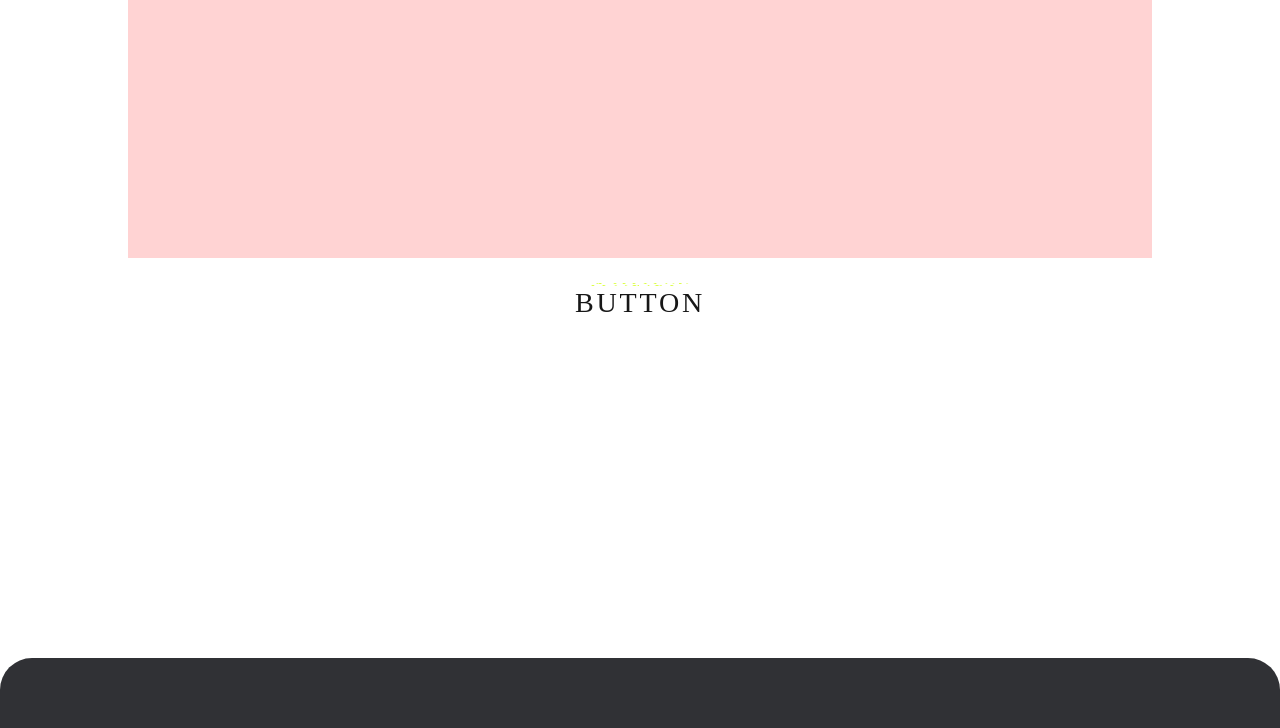
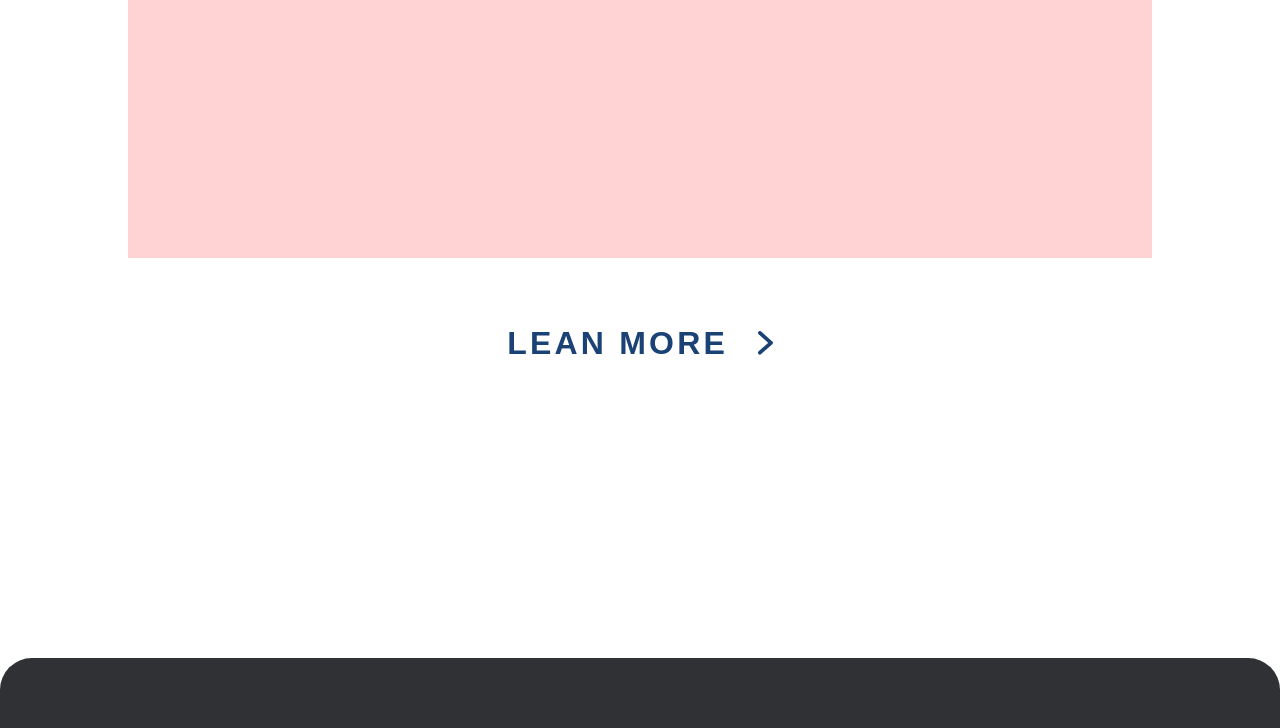
Before and after one commit to shuuuun3/festival-website, a Next.js app: page / in a window 1280 px wide. Shown: the part 1222-1950 px from the top of the page. Built offline with nearby package versions, Linux system fonts and the light colour scheme; a web font is replaced by a local one.

Commit message:
flipbtn実装完了

```diff
--- a/src/app/page.module.css
+++ b/src/app/page.module.css
@@ -189,54 +189,13 @@
       }
 
       .about_btn {
+        width: 100%;
+        margin-top: 5vh;
         display: flex;
         justify-content: center;
+        align-items: center;
+      }
 
-        .flipBtn {
-          position: relative;
-          display: block;
-          width: 100%;
-          perspective: 1000px;
-        }
-
-        .flipBtn_inner {
-          perspective: 800px; /* 3D空間を定義 */
-          transform-style: preserve-3d; /* 子要素を3Dで保持 */
-          transition: transform 0.2s ease-in-out; /* 滑らかな回転 */
-          transform-origin: bottom center; /* 下端を支点に回転 */
-        }
-
-        .flipBtn_front, .flipBtn_back {
-          position: absolute;
-          width: 100%; height: 100%;
-          backface-visibility: hidden; /* 裏面のちらつきを防止 */
-        }
-
-        .flipBtn_back {
-          color: #dcff46;
-          background-color: #1c1d21;
-          transform: rotateX(90deg) translateY(-100%); /* 初期状態：裏面を上方へ */
-        }
-
-        .flipBtn_inner:hover {
-          transform: rotateX(-90deg); /* 支点を中心に回転 */
-        }
-
-        .flipBtn_item {
-          position: absolute;
-          display: flex;
-          justify-content: center;
-          width: 100%;
-          padding: 1.1em 0 .9em;
-          font-family: junni;
-          font-size: clamp(25px, 20.385px + .601vw, 30px);
-          line-height: 1;
-          letter-spacing: .1em;
-          border-radius: 6px;
-          backface-visibility: hidden;
-        }
-
-      }
     }
   }
 
--- a/src/app/page.tsx
+++ b/src/app/page.tsx
@@ -5,6 +5,7 @@ import gsap from "gsap";
 import { ScrollTrigger } from "gsap/ScrollTrigger";
 import styles from "./page.module.css"
 import Logo from "../components/Logo";
+import FlipButton from "../components/FlipButton";
 
 gsap.registerPlugin(ScrollTrigger);
 
@@ -160,12 +161,7 @@ export default function Home() {
           <div className={styles.logo_target} ref={logo_target_Ref}></div>
           <div className={styles.about_content}></div>
           <div className={styles.about_btn}>
-            <a href="" className={styles.flipBtn}>
-              <div className={styles.flipBtn_inner}>
-                <div className={`${styles.flipBtn_front} ${styles.flipBtn_item}`}>BUTTON</div>
-                <div className={`${styles.flipBtn_back} ${styles.flipBtn_item}`}>ABOUT JUNNI</div>
-              </div>
-            </a>
+            <FlipButton front="LEAN MORE" back="LEAN MORE" />
           </div>
         </div>
 
--- /dev/null
+++ b/src/components/FlipButton.module.css
@@ -0,0 +1,99 @@
+.about_btn {
+  display: flex;
+  justify-content: center;
+  width: 30%;
+}
+
+@media screen and (max-width: 768px) {
+  .about_btn {
+    width: 60%;
+  }
+
+}
+
+.flipBtn {
+  position: relative;
+  display: block;
+  width: 100%;
+  height: 90px;
+  perspective: 1000px;
+}
+
+.flipBtnInner {
+  position: relative;
+  display: inline-block;
+  width: 100%;
+  height: 100%;
+  transform-style: preserve-3d;
+  transition: transform 0.2s;
+  transform-origin: bottom center;
+}
+
+.flipBtnItem {
+  position: absolute;
+  display: flex;
+  justify-content: center;
+  align-items: center;
+  width: 100%;
+  padding: 0.9em 0 0.9em;
+  font-size: 2rem;
+  line-height: 1;
+  letter-spacing: 0.1em;
+  border-radius: 6px;
+  backface-visibility: hidden;
+}
+
+@media screen and (max-width: 768px) {
+  .flipBtnItem {
+    font-size: 1rem;
+  }
+
+}
+
+.flipBtnFront {
+  color: #1A4274;
+  background-color: transparent;
+}
+
+.flipBtnBack {
+  top: 0;
+  color: #fff;
+  background-color: #1A4274;
+  transform: rotateX(90deg) translateY(-100%);
+  transform-origin: top center;
+}
+
+.flipBtnText {
+  display: flex;
+  align-items: center;
+  justify-content: center;
+  user-select: none;
+  font-weight: bold;
+}
+
+.flipBtnIcon {
+  display: flex;
+  margin-left: 0.9333em;
+  width: 0.4667em;
+}
+
+.flipBtnIcon svg {
+  width: 100%;
+  height: auto;
+}
+
+@media only screen and (min-width: 769px) and (hover:hover) and (pointer:fine) {
+  .flipBtn {
+    cursor: pointer;
+  }
+  .flipBtn:hover .flipBtnInner {
+    transform: rotateX(-90deg) translateY(50%);
+  }
+}
+
+@media only screen and (max-width: 768px) {
+  /* スマホサイズでは常に裏面（フリップ後）を表示 */
+  .flipBtnInner {
+    transform: rotateX(-90deg) translateY(50%) !important;
+  }
+}
--- /dev/null
+++ b/src/components/FlipButton.tsx
@@ -0,0 +1,54 @@
+import styles from "./FlipButton.module.css";
+
+type FlipButtonProps = {
+  front: string;
+  back: string;
+  href?: string;
+  className?: string;
+};
+
+export default function FlipButton({ front, back, href = "", className = "" }: FlipButtonProps) {
+  return (
+    <div className={styles.about_btn} data-circle-cursor="more_detail">
+      <a href={href} className={`${styles.flipBtn} ${className}`}>
+        <div className={styles.flipBtnInner}>
+          <div className={`${styles.flipBtnItem} ${styles.flipBtnFront}`} data-flip="front">
+            <span className={styles.flipBtnText} data-hover>
+              {front}
+              <i className={styles.flipBtnIcon} data-icon="arrow">
+                <svg viewBox="0 0 15.77 24.93" xmlns="http://www.w3.org/2000/svg">
+                  <path
+                    d="m2,2l11.77,10.47L2,22.93"
+                    fill="none"
+                    stroke="#1A4274"
+                    strokeLinecap="round"
+                    strokeLinejoin="round"
+                    strokeWidth="4px"
+                  />
+                </svg>
+              </i>
+            </span>
+          </div>
+
+          <div className={`${styles.flipBtnItem} ${styles.flipBtnBack}`} data-flip="back">
+            <span className={styles.flipBtnText} data-hover>
+              {back}
+              <i className={styles.flipBtnIcon} data-icon="arrow">
+                <svg viewBox="0 0 15.77 24.93" xmlns="http://www.w3.org/2000/svg">
+                  <path
+                    d="m2,2l11.77,10.47L2,22.93"
+                    fill="none"
+                    stroke="#fff"
+                    strokeLinecap="round"
+                    strokeLinejoin="round"
+                    strokeWidth="4px"
+                  />
+                </svg>
+              </i>
+            </span>
+          </div>
+        </div>
+      </a>
+    </div>
+  );
+}
--- a/src/components/MenuIcon.module.css
+++ b/src/components/MenuIcon.module.css
@@ -22,8 +22,8 @@
   position: fixed;
   top: 20px;
   right: 20px;
-  width: 50vw;
-  height: 50vh;
+  width: 30vw;
+  height: 90vh;
   /* background-color: #F2F2F2; */
   border-radius: 20px;
   display: flex;
@@ -35,7 +35,7 @@
   pointer-events: none;
 
   @media screen and (max-width: 768px) {
-    width: 91vw;
+    width: calc(100vw - 40px);
     height: 80vh;
   }
 
```
